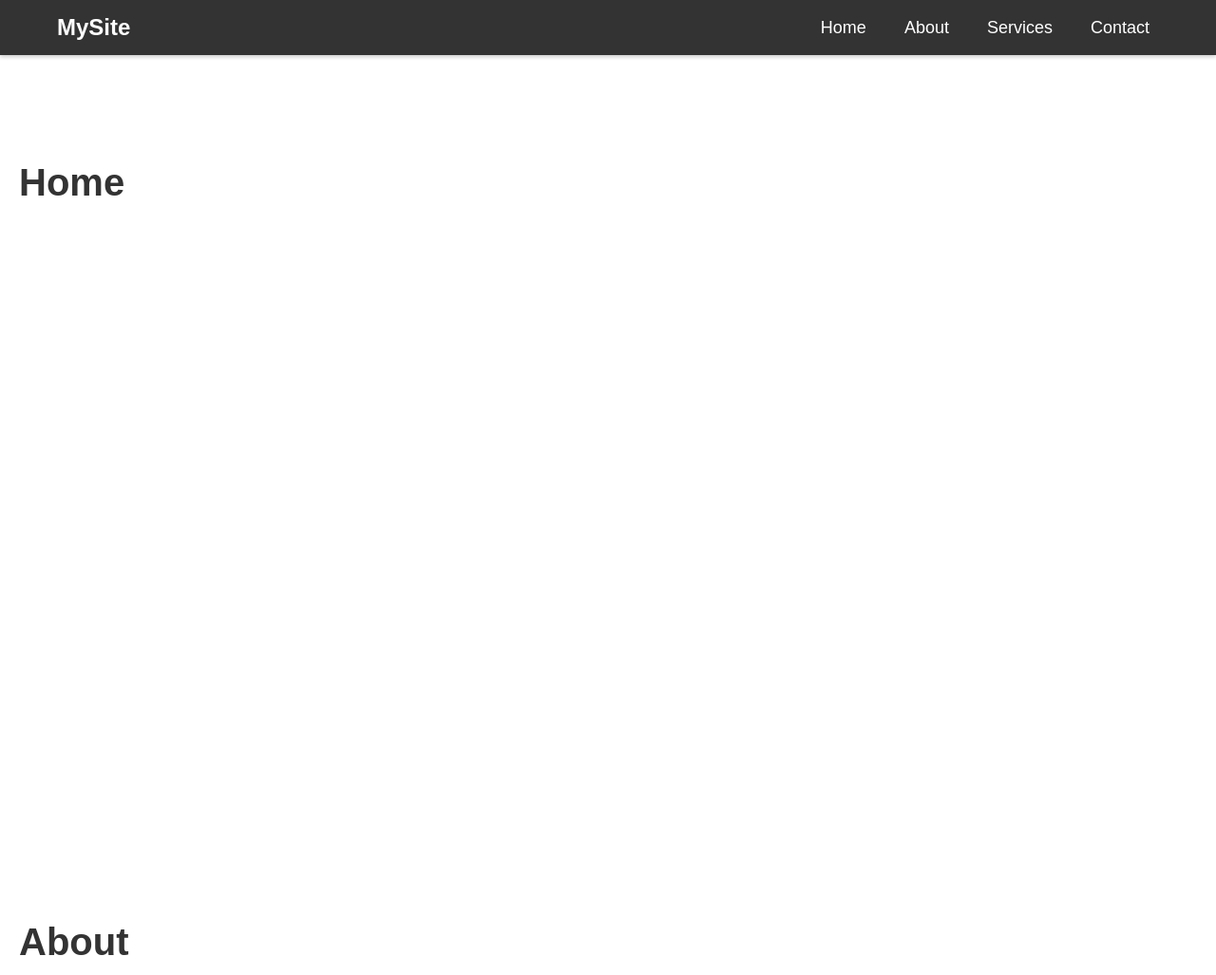
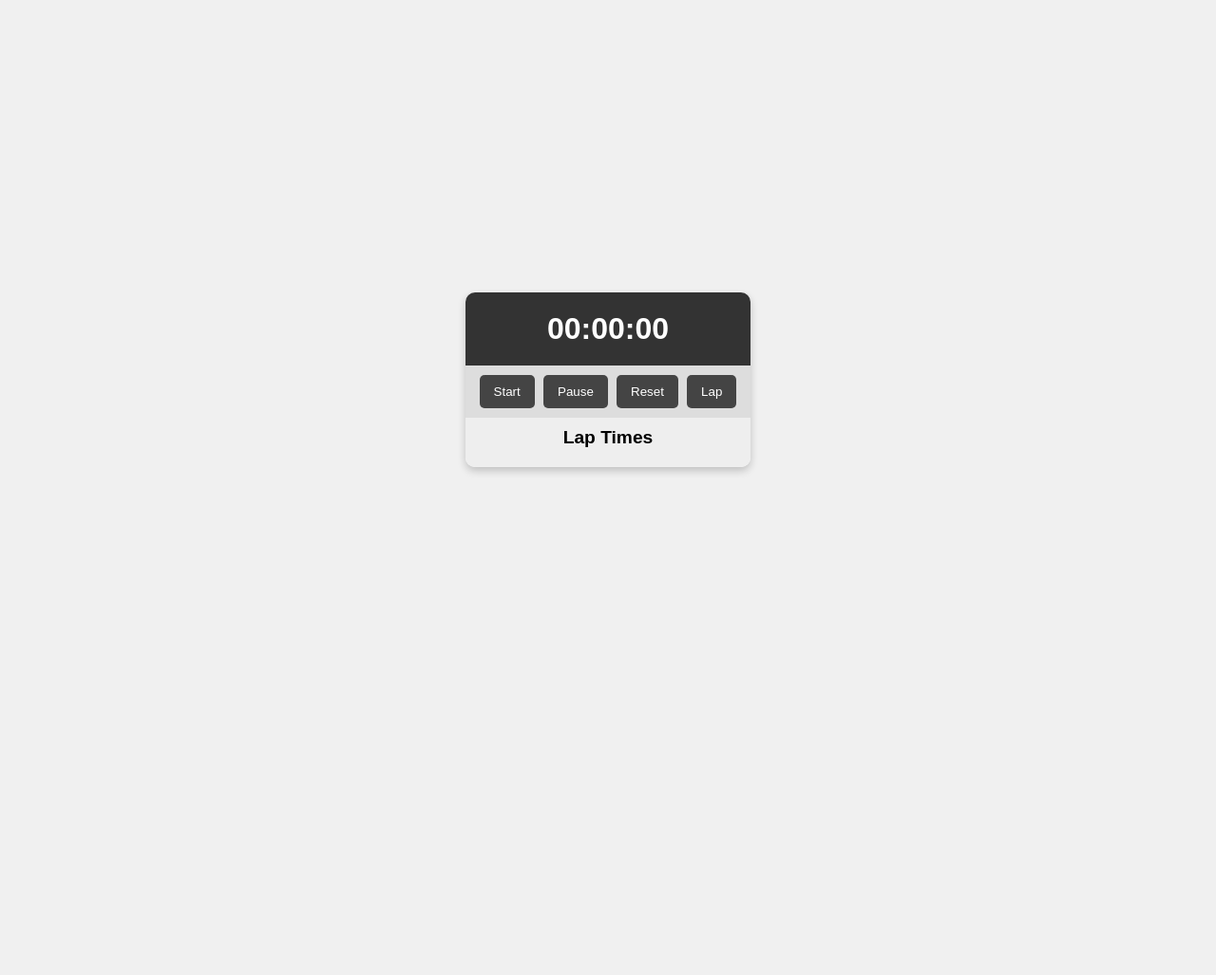
Before and after one commit to Namrata1234-crypto/PRODIGY_WD_01, a plain HTML site: page index.html in a window 1280 px wide. Shown: the top 1027 px of the page at 95% size. After the commit the page ends 800 px from the top, so only its background shows below. Drawn offline with Linux system fonts and the light colour scheme.

Commit message:
Add files via upload

```diff
--- a/index.html
+++ b/index.html
@@ -3,37 +3,25 @@
 <head>
     <meta charset="UTF-8">
     <meta name="viewport" content="width=device-width, initial-scale=1.0">
-    <title>Interactive Navigation Menu</title>
+    <title>Stopwatch</title>
     <link rel="stylesheet" href="./style.css"/>
 </head>
 <body>
-    <nav id="navbar">
-        <div class="container">
-            <a href="#" class="logo">MySite</a>
-            <ul class="nav-links">
-                <li><a href="#home">Home</a></li>
-                <li><a href="#about">About</a></li>
-                <li><a href="#services">Services</a></li>
-                <li><a href="#contact">Contact</a></li>
-            </ul>
+    <div class="stopwatch-container">
+        <div class="stopwatch-display">
+            <div id="display">00:00:00</div>
         </div>
-    </nav>
-
-    <main>
-        <!-- Content to demonstrate scrolling -->
-        <section id="home">
-            <h1>Home</h1>
-        </section>
-        <section id="about">
-            <h1>About</h1>
-        </section>
-        <section id="services">
-            <h1>Services</h1>
-        </section>
-        <section id="contact">
-            <h1>Contact</h1>
-        </section>
-    </main>
+        <div class="controls">
+            <button id="startBtn">Start</button>
+            <button id="pauseBtn">Pause</button>
+            <button id="resetBtn">Reset</button>
+            <button id="lapBtn">Lap</button>
+        </div>
+        <div class="lap-times">
+            <h2>Lap Times</h2>
+            <ul id="lapList"></ul>
+        </div>
+    </div>
     <script src="script.js"></script>
 </body>
 </html>
--- /dev/null
+++ b/script.js
@@ -0,0 +1,80 @@
+// script.js
+
+// Stopwatch variables
+let startTime;
+let updatedTime;
+let difference;
+let tInterval;
+let running = false;
+let lapCount = 0;
+let lapList = [];
+
+// DOM Elements
+const display = document.getElementById('display');
+const startBtn = document.getElementById('startBtn');
+const pauseBtn = document.getElementById('pauseBtn');
+const resetBtn = document.getElementById('resetBtn');
+const lapBtn = document.getElementById('lapBtn');
+const lapListElement = document.getElementById('lapList');
+
+// Function to format time
+function formatTime(ms) {
+    const hours = Math.floor((ms / (1000 * 60 * 60)) % 24);
+    const minutes = Math.floor((ms / (1000 * 60)) % 60);
+    const seconds = Math.floor((ms / 1000) % 60);
+    const formatted = [
+        hours.toString().padStart(2, '0'),
+        minutes.toString().padStart(2, '0'),
+        seconds.toString().padStart(2, '0'),
+    ].join(':');
+    return formatted;
+}
+
+// Function to start the stopwatch
+function startStopwatch() {
+    if (!running) {
+        startTime = new Date().getTime();
+        tInterval = setInterval(updateTime, 1000);
+        running = true;
+    }
+}
+
+// Function to pause the stopwatch
+function pauseStopwatch() {
+    if (running) {
+        clearInterval(tInterval);
+        running = false;
+    }
+}
+
+// Function to reset the stopwatch
+function resetStopwatch() {
+    clearInterval(tInterval);
+    running = false;
+    display.textContent = '00:00:00';
+    lapList = [];
+    lapListElement.innerHTML = '';
+}
+
+// Function to update the stopwatch display
+function updateTime() {
+    updatedTime = new Date().getTime();
+    difference = updatedTime - startTime;
+    display.textContent = formatTime(difference);
+}
+
+// Function to add a lap
+function addLap() {
+    if (running) {
+        lapCount++;
+        const lapTime = formatTime(difference);
+        lapList.push(`Lap ${lapCount}: ${lapTime}`);
+        lapListElement.innerHTML = lapList.map(lap => `<li>${lap}</li>`).join('');
+    }
+}
+
+// Event listeners for buttons
+startBtn.addEventListener('click', startStopwatch);
+pauseBtn.addEventListener('click', pauseStopwatch);
+resetBtn.addEventListener('click', resetStopwatch);
+lapBtn.addEventListener('click', addLap);
--- a/settings.json
+++ b/settings.json
@@ -1,3 +1,3 @@
 {
-    "liveServer.settings.port": 5501
+    "liveServer.settings.port": 5502
 }
--- a/style.css
+++ b/style.css
@@ -10,83 +10,74 @@
 /* Body */
 body {
     font-family: Arial, sans-serif;
-    line-height: 1.6;
+    background-color: #f0f0f0;
+    display: flex;
+    justify-content: center;
+    align-items: center;
+    height: 100vh;
 }
 
-/* Navigation Bar */
-#navbar {
-    position: fixed;
-    top: 0;
-    left: 0;
-    width: 100%;
+/* Stopwatch Container */
+.stopwatch-container {
+    background: #fff;
+    border-radius: 10px;
+    box-shadow: 0 4px 8px rgba(0, 0, 0, 0.2);
+    overflow: hidden;
+    width: 300px;
+    text-align: center;
+}
+
+/* Stopwatch Display */
+.stopwatch-display {
     background: #333;
     color: #fff;
-    padding: 10px 0;
-    z-index: 1000;
-    box-shadow: 0 2px 4px rgba(0, 0, 0, 0.2);
-    transition: background-color 0.3s, box-shadow 0.3s;
+    padding: 20px;
+    font-size: 2rem;
+    font-weight: bold;
 }
 
-/* Navigation Container */
-#navbar .container {
+/* Controls */
+.controls {
+    padding: 10px;
     display: flex;
-    align-items: center;
-    justify-content: space-between;
-    max-width: 1200px;
-    margin: 0 auto;
-    padding: 0 20px;
+    justify-content: space-around;
+    background: #ddd;
 }
 
-/* Logo */
-#navbar .logo {
-    font-size: 24px;
-    font-weight: bold;
-    text-decoration: none;
+.controls button {
+    background: #444;
     color: #fff;
+    border: none;
+    border-radius: 5px;
+    padding: 10px 15px;
+    cursor: pointer;
+    transition: background 0.3s;
 }
 
-/* Navigation Links */
-.nav-links {
-    list-style: none;
-    display: flex;
+.controls button:hover {
+    background: #555;
 }
 
-.nav-links li {
-    margin-left: 20px;
+.controls button:active {
+    background: #666;
 }
 
-.nav-links a {
-    text-decoration: none;
-    color: #fff;
-    font-size: 18px;
-    padding: 5px 10px;
-    transition: background-color 0.3s, color 0.3s;
+/* Lap Times */
+.lap-times {
+    padding: 10px;
+    background: #eee;
 }
 
-/* Hover Effect */
-.nav-links a:hover {
-    background-color: #555;
-    color: #ff0;
-    border-radius: 5px;
+.lap-times h2 {
+    font-size: 1.2rem;
+    margin-bottom: 10px;
 }
 
-/* Scroll Effect */
-.scrolled {
-    background-color: #222;
-    box-shadow: 0 4px 6px rgba(0, 0, 0, 0.3);
+.lap-times ul {
+    list-style: none;
 }
 
-/* Main Content */
-main {
-    padding-top: 60px; /* To prevent content from hiding under the fixed navbar */
+.lap-times li {
+    padding: 5px 0;
+    border-bottom: 1px solid #ddd;
 }
-
-section {
-    padding: 100px 20px;
-    min-height: 100vh;
-}
-
-h1 {
-    font-size: 2.5rem;
-    color: #333;
-}
```
